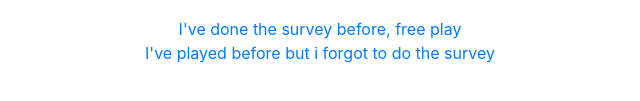
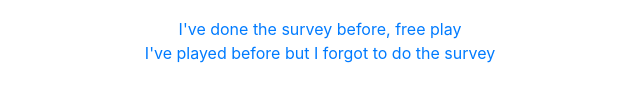
Before and after one commit to DanBaileyGH/ChessApp, a plain HTML site: page index.html in a window 1280 px wide. Shown: the part 533-634 px from the top of the page, 320-960 px from the left. Drawn offline with nearby package versions, Linux system fonts and the light colour scheme.

Commit message:
spelling error

```diff
--- a/index.html
+++ b/index.html
@@ -70,7 +70,7 @@
                         <a href="freegame1.html"> I've done the survey before, free play</a>
                     </div>
                     <div class="row justify-content-center">
-                        <a href="freegame1.html"> I've played before but i forgot to do the survey</a>
+                        <a href="freegame1.html"> I've played before but I forgot to do the survey</a>
                     </div>
                 </div>
             </div>
```
